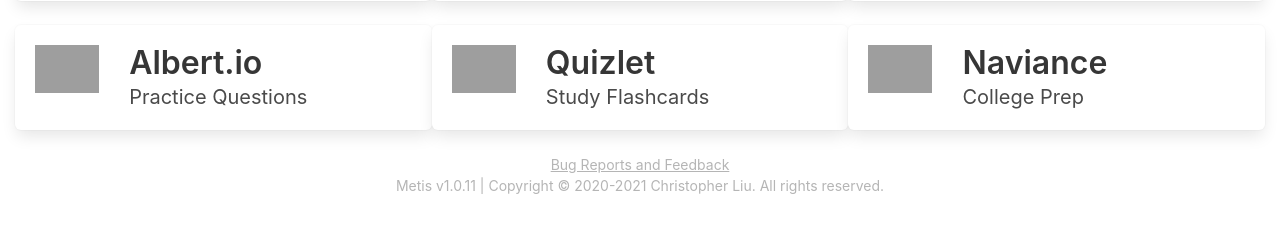
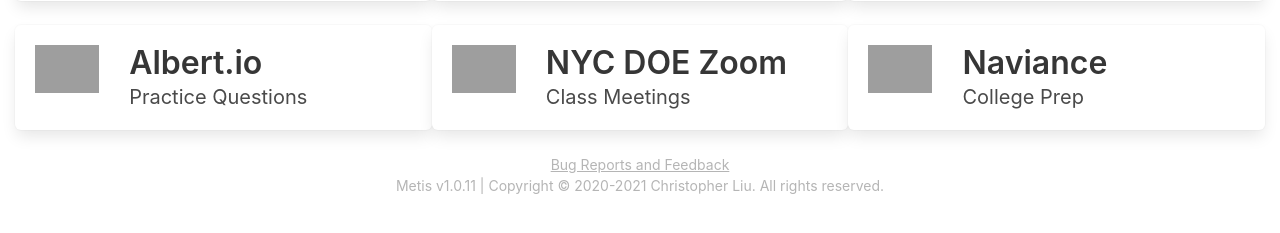
Before and after one commit to Clue88/metis2, a Flask app: page /resources in a window 1280 px wide. Shown: the part 515-748 px from the top of the page. Run offline with Flask 2, Linux system fonts and the light colour scheme; some libraries are stand-ins or nearby versions; grey boxes are pictures that could not be loaded.

Commit message:
Replace Quizlet with NYC DOE Zoom

```diff
--- a/app/templates/resources.html
+++ b/app/templates/resources.html
@@ -159,16 +159,16 @@
                 <div class="tile is-ancestor">
                     <div class="tile is-parent">
                         <article class="tile is-child is-3">
-                            <a href="https://quizlet.com/" target="_blank">
+                            <a href="https://nycdoe.zoom.us/profile" target="_blank">
                                 <figure class="image is-64x64">
-                                    <img src="https://assets.quizlet.com/a/j/dist/i/brandmark/1024.893fa7e00da6339.png">
+                                    <img src="https://dvh1deh6tagwk.cloudfront.net/niche-builder/ZoomLogo.png">
                                 </figure>
                             </a>
                         </article>
                         <article class="tile is-child">
-                            <a href="https://quizlet.com/" target="_blank">
-                                <p class="title">Quizlet</p>
-                                <p class="subtitle">Study Flashcards</p>
+                            <a href="https://nycdoe.zoom.us/profile" target="_blank">
+                                <p class="title">NYC DOE Zoom</p>
+                                <p class="subtitle">Class Meetings</p>
                             </a>
                         </article>
                     </div>
```
